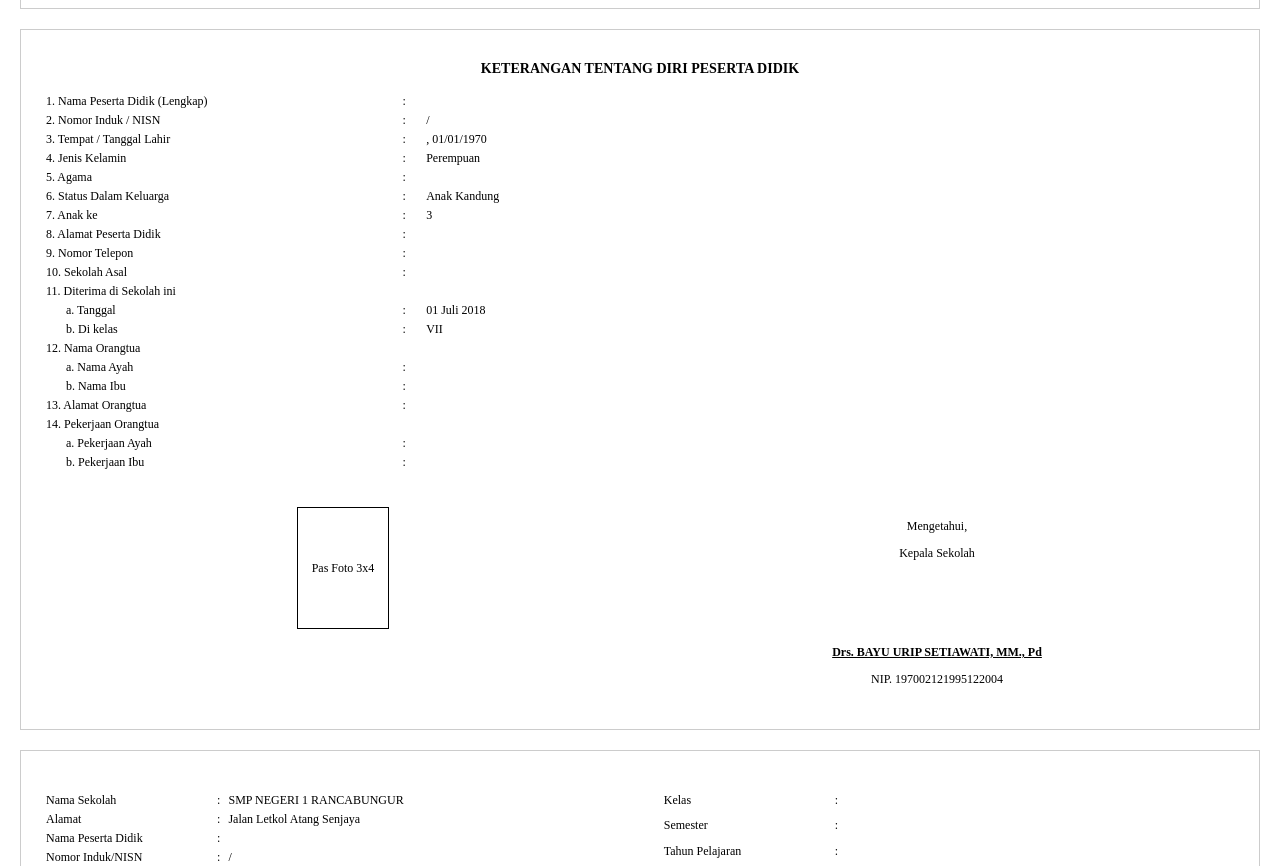
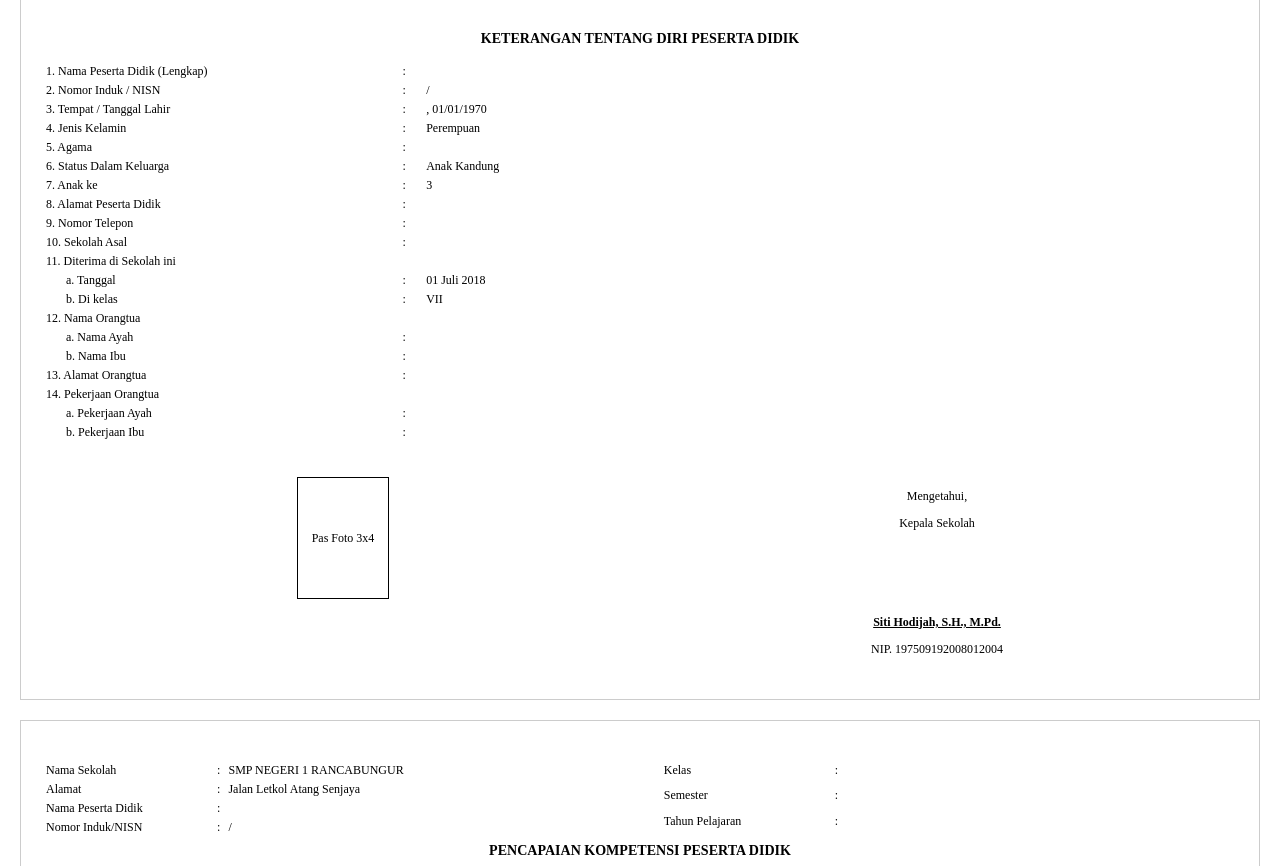
Before and after one commit to dhimas2jz/apdate, a CodeIgniter app: the page made by application/views/guru/wali_kelas/e_rapor_pdf_1.php in a window 1280 px wide. Shown: the part 1351-2217 px from the top of the page. Run offline with CodeIgniter, Linux system fonts and the light colour scheme; data that the repository does not hold is empty.

Commit message:
commiting erapor1

```diff
--- a/application/views/guru/wali_kelas/e_rapor_pdf_1.php
+++ b/application/views/guru/wali_kelas/e_rapor_pdf_1.php
@@ -77,7 +77,6 @@
                 <br>
                 <br>
                 <br>
-                <br>
 
         <div style="text-align: center; margin-top: 30px;">
             <img src="<?= base_url('assets/logo-sekolah.jpg') ?>" alt="Logo Sekolah" style="width: 160px; height: auto;">
@@ -85,7 +84,6 @@
 			<br>
 			<br>
 
-            <br>
             <br>
             <br>
             <br>
@@ -158,7 +156,7 @@
         <table class="signature-table">
              <tr>
                 <td style="width: 50%;"><div style="width: 90px; height: 120px; border: 1px solid black; margin: auto; text-align:center; line-height: 120px;">Pas Foto 3x4</div></td>
-                <td style="width: 50%;"><p>Mengetahui,</p><p>Kepala Sekolah</p><br><br><br><br><p class="font-bold"><u>Drs. BAYU URIP SETIAWATI, MM., Pd</u></p><p>NIP. 197002121995122004</p></td>
+                <td style="width: 50%;"><p>Mengetahui,</p><p>Kepala Sekolah</p><br><br><br><br><p class="font-bold"><u>Siti Hodijah, S.H., M.Pd.</u></p><p>NIP. 197509192008012004</p></td>
             </tr>
         </table>
     </div>
```
